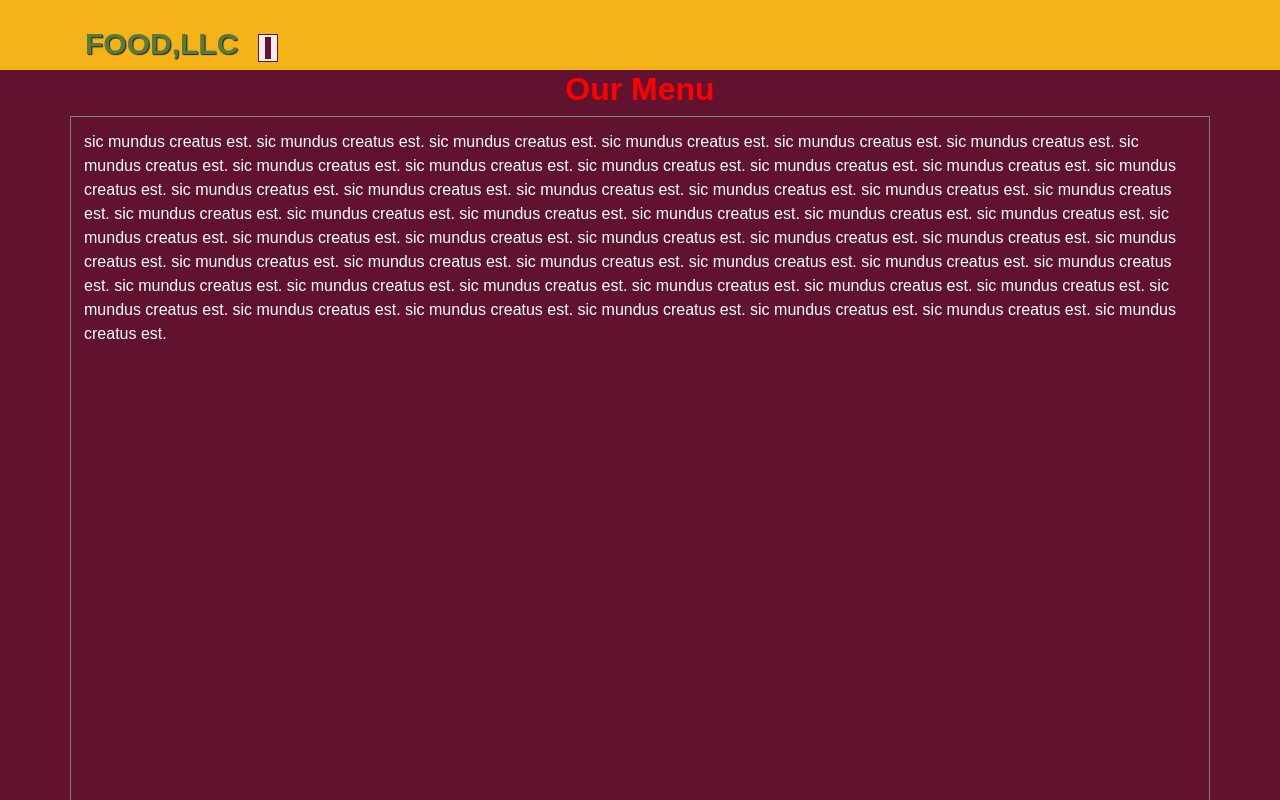
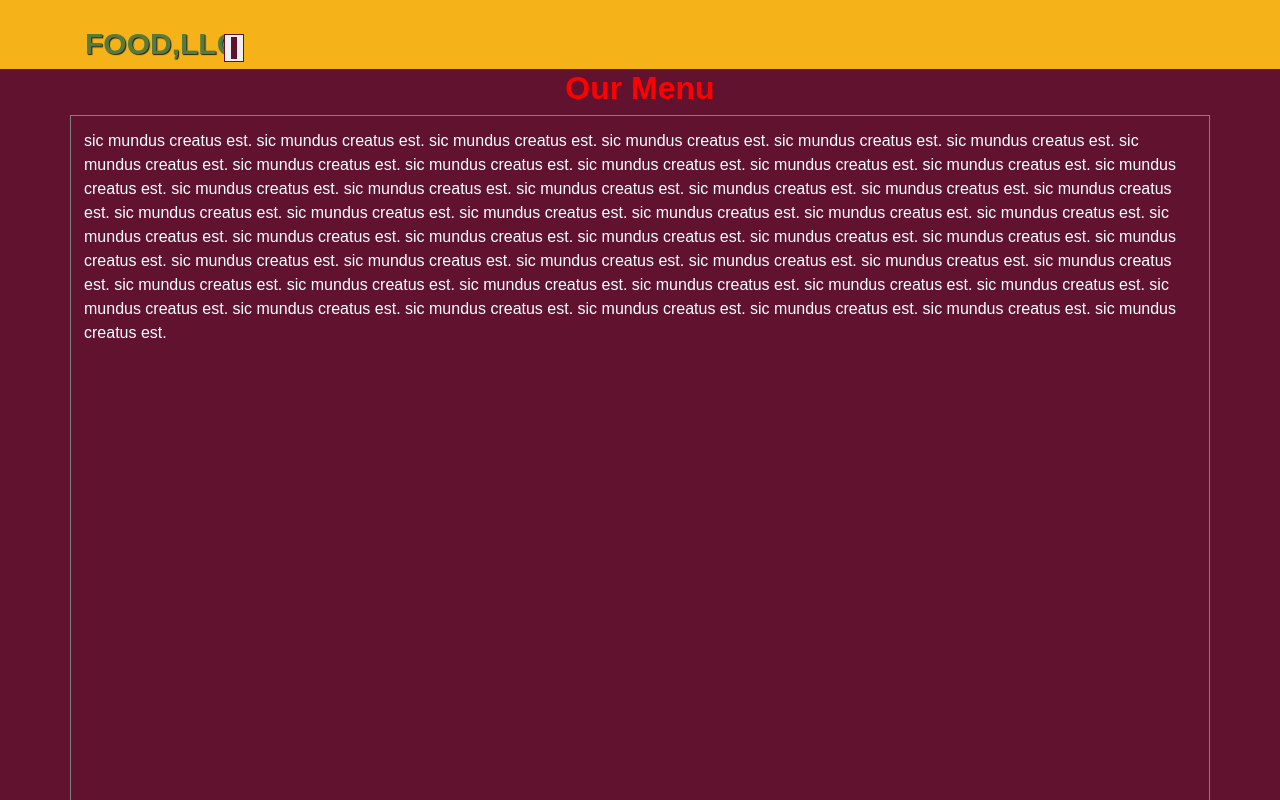
Before and after one commit to MezbaShahariar/Coursera-Assignments, a plain HTML site: page module03/index.html in a window 1280 px wide. Shown: the top 800 px of the page. Drawn offline with Linux system fonts and the light colour scheme; a script that the page names is missing.

Commit message:
Update styles.css

```diff
--- a/module03/css/styles.css
+++ b/module03/css/styles.css
@@ -29,6 +29,10 @@
 }
 .navbar-header button.navbar-toggle , .navbar-header .icon-bar{
 	border:1px solid #61122f;
+}
+.navbar-header button.navbar-toggle{
+	clear: both;
+	margin:-30px;
 }
 #nav-list{
 	margin-top: 10px;
```
